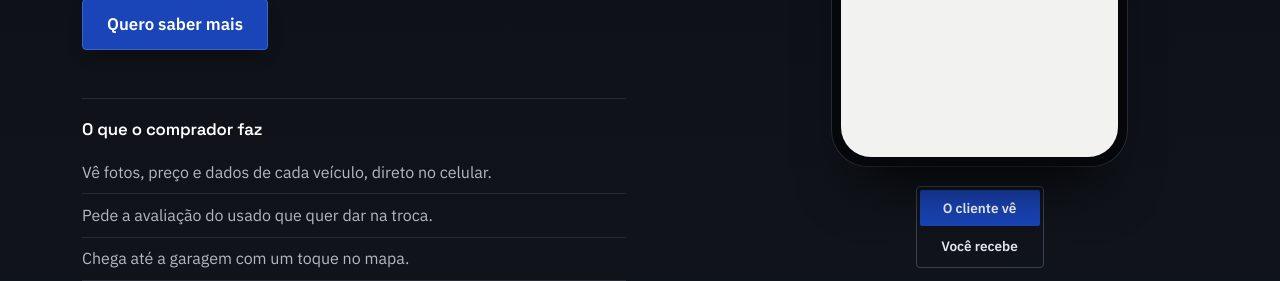
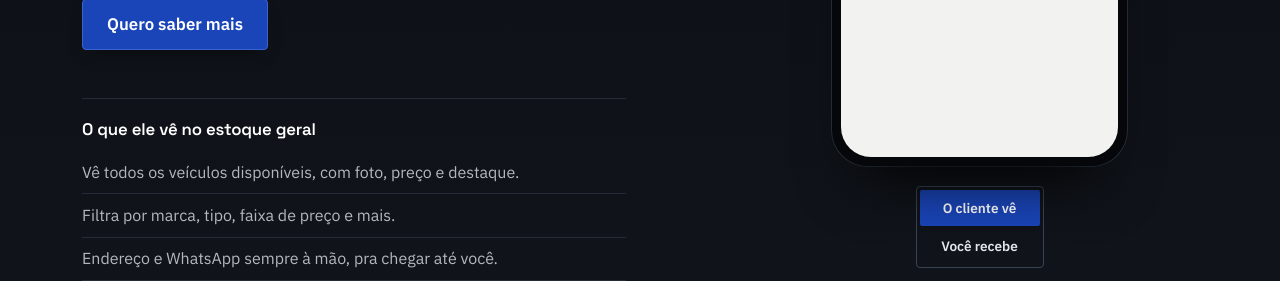
Before and after one commit to ViniciusBruno123/projgaragem, a Django app: page / in a window 1280 px wide. Shown: the part 601-882 px from the top of the page. Run offline with Django 5.2, Linux system fonts and the light colour scheme; data that the repository does not hold is empty; parts of the project's set-up code (start-up, migrations or seed data) failed here and were passed over; some web fonts are replaced.

Commit message:
Hero da landing ganha 2 etapas: abrir o anúncio e propor
As abas verticais do hero tinham só 3 passos (vê, simula, recebe) — a
simulação já saltava direto da vitrine geral pro simulador, sem mostrar
o anúncio do veículo nem a proposta sendo enviada. Agora são 5, todas
com telas reais do sistema (nada mockado, exceto o painel do dono, que
já era assim):

O cliente vê → Ele abre o anúncio → Ele simula → Ele propõe → Você recebe

"Ele abre o anúncio" e "Ele propõe" usam URLs reais da vitrine de
demonstração (detalhe do veículo e o formulário de "Tenho interesse",
respectivamente) — o de propor só MOSTRA o formulário, não envia nada,
sem risco de criar lead falso na garagem de demonstração.

Validado localmente: suíte completa (236 testes, incluindo 2 novos
para as URLs das etapas novas) e Playwright clicando em cada aba,
conferindo a URL carregada no iframe.

Co-Authored-By: Claude Sonnet 5 <noreply@anthropic.com>

```diff
--- a/landing/templates/landing/home.html
+++ b/landing/templates/landing/home.html
@@ -64,20 +64,36 @@
 
                     <div class="lp-lados">
                         <div class="lp-lado" id="lado-cliente" role="tabpanel" aria-labelledby="aba-cliente">
-                            <h2>O que o comprador faz</h2>
+                            <h2>O que ele vê no estoque geral</h2>
                             <ul>
-                                <li>Vê fotos, preço e dados de cada veículo, direto no celular.</li>
-                                <li>Pede a avaliação do usado que quer dar na troca.</li>
-                                <li>Chega até a garagem com um toque no mapa.</li>
+                                <li>Vê todos os veículos disponíveis, com foto, preço e destaque.</li>
+                                <li>Filtra por marca, tipo, faixa de preço e mais.</li>
+                                <li>Endereço e WhatsApp sempre à mão, pra chegar até você.</li>
                             </ul>
                         </div>
                         {% if simulacao_url %}
+                        <div class="lp-lado" id="lado-abre" role="tabpanel" aria-labelledby="aba-abre" hidden>
+                            <h2>O que ele vê no anúncio</h2>
+                            <ul>
+                                <li>Vê todas as fotos, km, ano, combustível e opcionais.</li>
+                                <li>Pede a avaliação do usado que quer dar na troca.</li>
+                                <li>Vê veículos semelhantes, se esse não for bem o que procura.</li>
+                            </ul>
+                        </div>
                         <div class="lp-lado" id="lado-simula" role="tabpanel" aria-labelledby="aba-simula" hidden>
-                            <h2>Da curiosidade à proposta</h2>
+                            <h2>Simula sem sair da página</h2>
                             <ul>
-                                <li>Simula a parcela do financiamento, com a taxa média do Banco Central.</li>
-                                <li>Manda a proposta e cai numa conversa no WhatsApp da garagem.</li>
-                                <li>Tudo isso sem sair da página do veículo.</li>
+                                <li>Simula a parcela com a taxa média do Banco Central.</li>
+                                <li>Ajusta a entrada e o número de parcelas na hora.</li>
+                                <li>Vê o valor estimado sem precisar cadastrar nada ainda.</li>
+                            </ul>
+                        </div>
+                        <div class="lp-lado" id="lado-propoe" role="tabpanel" aria-labelledby="aba-propoe" hidden>
+                            <h2>Manda a proposta</h2>
+                            <ul>
+                                <li>Preenche nome e telefone, rapidinho.</li>
+                                <li>A mensagem cai direto numa conversa no seu WhatsApp.</li>
+                                <li>Sem cadastro, sem complicação pra ele.</li>
                             </ul>
                         </div>
                         {% endif %}
@@ -98,7 +114,7 @@
                         <div class="lp-celular">
                             <div class="lp-tela lp-tela--vitrine">
                                 {% if demo_url %}
-                                    <iframe id="lp-iframe" src="{{ demo_url }}" data-src-cliente="{{ demo_url }}" data-src-simula="{{ simulacao_url }}" title="Vitrine de demonstração: {{ demo.nome }}"></iframe>
+                                    <iframe id="lp-iframe" src="{{ demo_url }}" data-src-cliente="{{ demo_url }}" data-src-abre="{{ detalhe_url }}" data-src-simula="{{ simulacao_url }}" data-src-propoe="{{ proposta_url }}" title="Vitrine de demonstração: {{ demo.nome }}"></iframe>
                                 {% else %}
                                     <p class="lp-tela-vazia">A vitrine de exemplo não está disponível agora.</p>
                                 {% endif %}
@@ -135,7 +151,11 @@
                         <div class="lp-controles">
                             <div class="lp-seletor" role="tablist" aria-label="Ver o sistema pelo lado de quem">
                                 <button type="button" role="tab" id="aba-cliente" aria-selected="true" aria-controls="lado-cliente" data-lado="cliente" data-legenda="Vitrine de demonstração">O cliente vê</button>
-                                {% if simulacao_url %}<button type="button" role="tab" id="aba-simula" aria-selected="false" aria-controls="lado-simula" data-lado="simula" data-legenda="Vitrine de demonstração" tabindex="-1">Ele simula</button>{% endif %}
+                                {% if simulacao_url %}
+                                <button type="button" role="tab" id="aba-abre" aria-selected="false" aria-controls="lado-abre" data-lado="abre" data-legenda="Vitrine de demonstração" tabindex="-1">Ele abre o anúncio</button>
+                                <button type="button" role="tab" id="aba-simula" aria-selected="false" aria-controls="lado-simula" data-lado="simula" data-legenda="Vitrine de demonstração" tabindex="-1">Ele simula</button>
+                                <button type="button" role="tab" id="aba-propoe" aria-selected="false" aria-controls="lado-propoe" data-lado="propoe" data-legenda="Vitrine de demonstração" tabindex="-1">Ele propõe</button>
+                                {% endif %}
                                 <button type="button" role="tab" id="aba-dono" aria-selected="false" aria-controls="lado-dono" data-lado="dono" data-legenda="Painel com dados de demonstração" tabindex="-1">Você recebe</button>
                             </div>
                             <p class="lp-legenda" id="lp-legenda" aria-live="polite">Vitrine de demonstração</p>
--- a/landing/tests.py
+++ b/landing/tests.py
@@ -64,7 +64,9 @@ class LandingPageTests(TestCase):
         with override_settings(LANDING_DEMO_SLUG='demo'):
             resposta = self.client.get('/')
             self.assertContains(resposta, 'data-src-cliente="/g/demo/"')
+            self.assertContains(resposta, f'data-src-abre="/g/demo/veiculos/{veiculo.slug}/"')
             self.assertContains(resposta, f'data-src-simula="/g/demo/veiculos/{veiculo.slug}/#simulador-financiamento"')
+            self.assertContains(resposta, f'data-src-propoe="/g/demo/veiculos/{veiculo.slug}/proposta/"')
             # o painel de demonstração conta a história dos veículos da própria vitrine
             self.assertContains(resposta, 'Honda Cg 160 · 2022')
         vitrine = self.client.get('/g/demo/')
--- a/landing/views.py
+++ b/landing/views.py
@@ -93,9 +93,17 @@ def home(request):
         'link_whatsapp': _link_whatsapp(),
         'demo': demo,
         'demo_url': reverse('storefront:frontpage', kwargs={'garagem_slug': demo.slug}) if demo else '',
+        'detalhe_url': (
+            reverse('storefront:detalhe_veiculo', kwargs={'garagem_slug': demo.slug, 'veiculo_slug': veiculo_simulacao.slug})
+        ) if veiculo_simulacao else '',
         'simulacao_url': (
             reverse('storefront:detalhe_veiculo', kwargs={'garagem_slug': demo.slug, 'veiculo_slug': veiculo_simulacao.slug})
             + '#simulador-financiamento'
+        ) if veiculo_simulacao else '',
+        # Mostra o formulário real de proposta (storefront, mesmo que "Tenho interesse" abre)
+        # sem nenhum envio — é só a etapa seguinte da demonstração, não um POST de verdade.
+        'proposta_url': (
+            reverse('storefront:enviar_proposta', kwargs={'garagem_slug': demo.slug, 'veiculo_slug': veiculo_simulacao.slug})
         ) if veiculo_simulacao else '',
         'demo2': demo2,
         'demo2_url': reverse('storefront:frontpage', kwargs={'garagem_slug': demo2.slug}) if demo2 else '',
```
